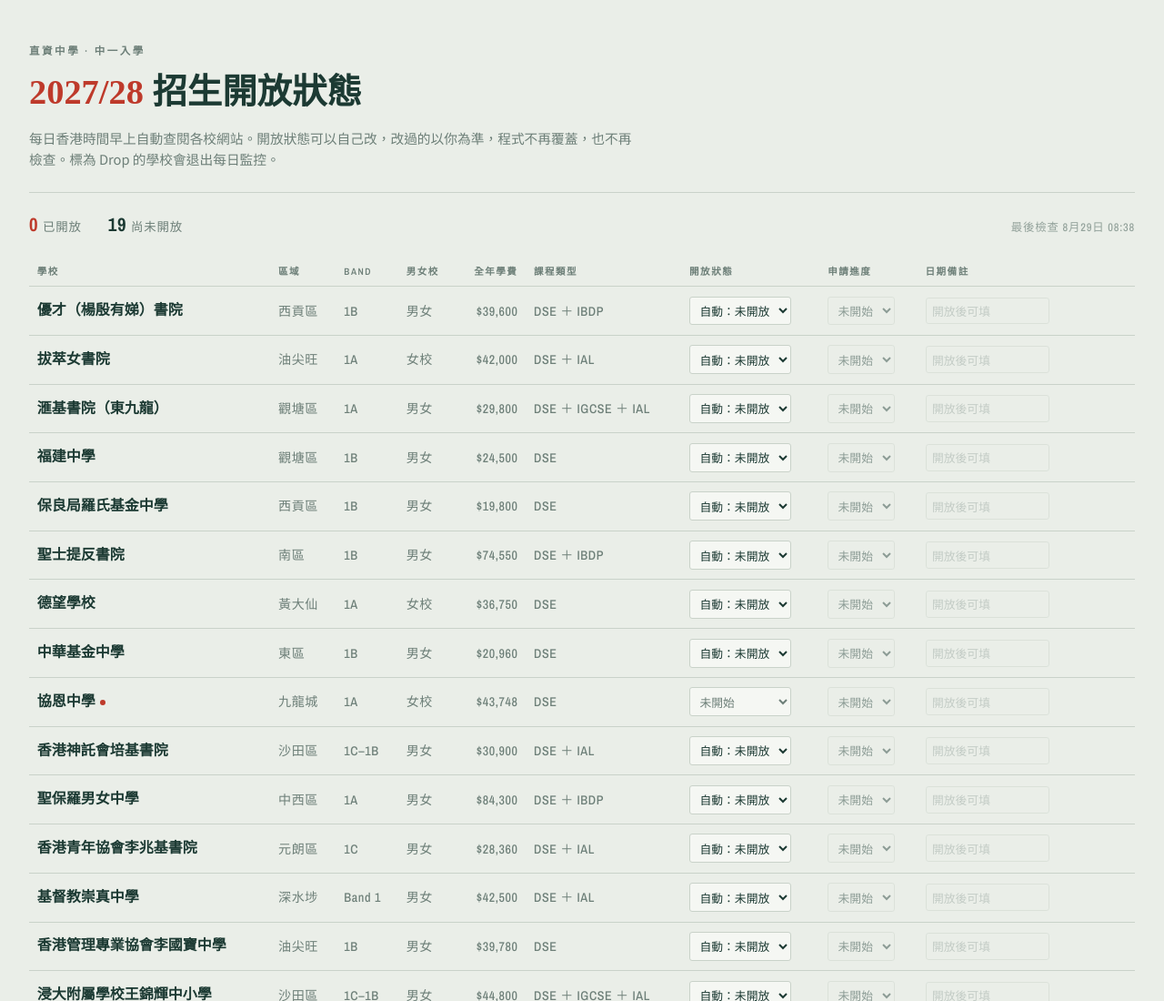
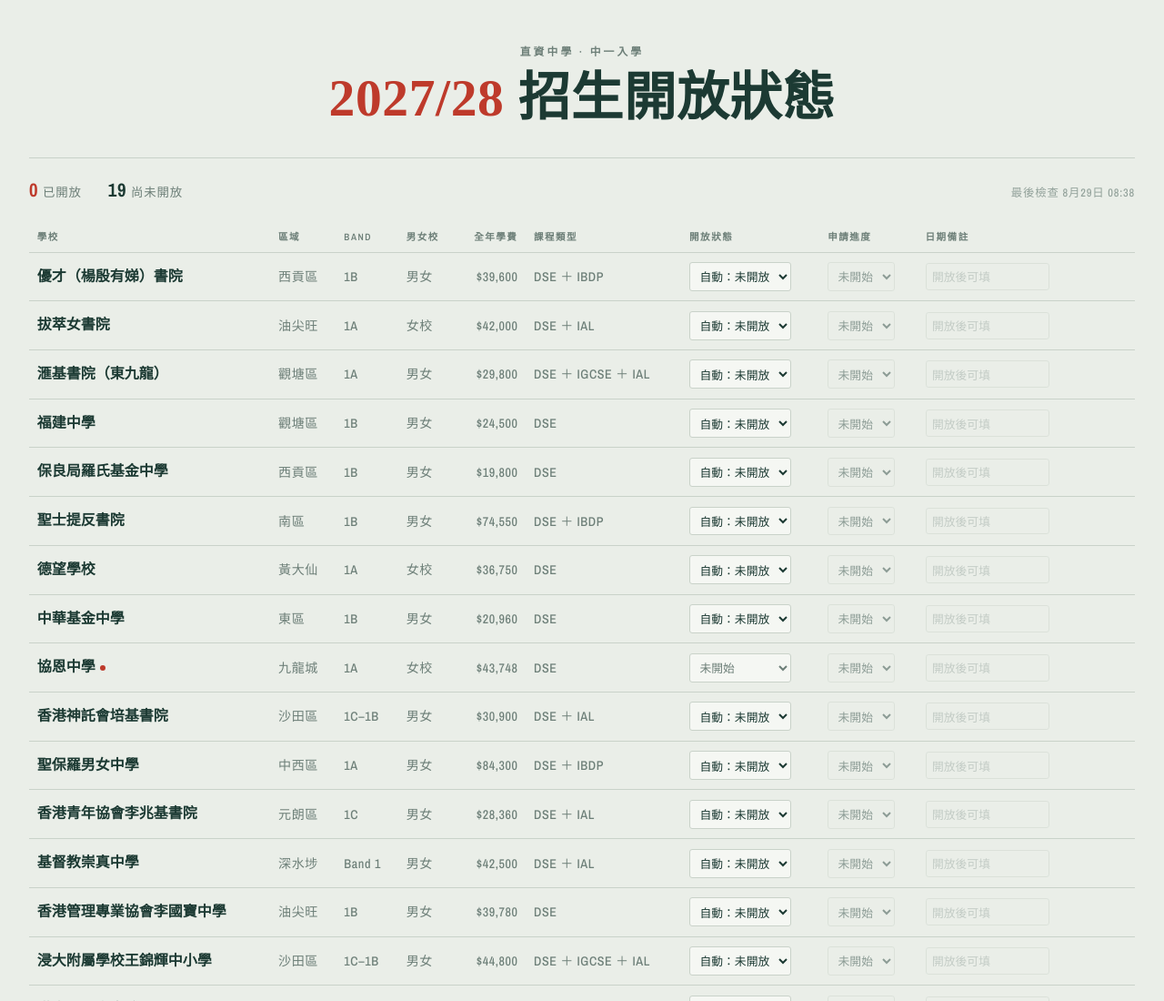
Before and after one commit to cindysi6699-svg/schoolmonitor, a plain HTML site: page index.html in a window 1280 px wide. Shown: the top 1100 px of the page at 91% size. Drawn offline with nearby package versions, Linux system fonts and the light colour scheme.

Commit message:
Add files via upload

```diff
--- a/index.html
+++ b/index.html
@@ -19,15 +19,16 @@
   padding:clamp(1.25rem,4vw,3rem) clamp(.75rem,3vw,2rem) 5rem}
 .wrap{max-width:82rem;margin:0 auto}
 
+.masthead{text-align:center;margin-bottom:.5rem}
 .eyebrow{font-family:"Archivo Narrow",sans-serif;font-weight:700;
-  letter-spacing:.22em;text-transform:uppercase;font-size:.72rem;color:var(--muted)}
+  letter-spacing:.26em;text-transform:uppercase;font-size:.74rem;color:var(--muted)}
 h1{font-family:"Noto Serif TC",serif;font-weight:700;
-  font-size:clamp(1.6rem,4.5vw,2.4rem);margin:.4rem 0 .6rem}
+  font-size:clamp(2.1rem,6vw,3.6rem);letter-spacing:.01em;
+  line-height:1.15;margin:.55rem 0 0}
 h1 .yr{color:var(--chop)}
-.lede{color:var(--muted);max-width:42rem;font-size:.92rem}
 
 .bar{display:flex;flex-wrap:wrap;align-items:baseline;gap:.4rem 1.8rem;
-  margin:1.5rem 0 1.25rem;padding-top:1.1rem;border-top:1px solid var(--rule);
+  margin:2rem 0 1.25rem;padding-top:1.1rem;border-top:1px solid var(--rule);
   font-family:"Archivo Narrow",sans-serif;font-size:.84rem;
   letter-spacing:.06em;color:var(--muted)}
 .bar b{font-size:1.3rem;font-weight:700;color:var(--ink);
@@ -126,10 +127,10 @@
 </head>
 <body>
 <div class="wrap">
-  <p class="eyebrow">直資中學 · 中一入學</p>
-  <h1><span class="yr" id="yr">2027/28</span> 招生開放狀態</h1>
-  <p class="lede">每日香港時間早上自動查閱各校網站。開放狀態可以自己改，改過的以你為準，程式不再覆蓋，也不再檢查。標為 Drop 的學校會退出每日監控。</p>
-
+  <header class="masthead">
+    <p class="eyebrow">直資中學 · 中一入學</p>
+    <h1><span class="yr" id="yr">2027/28</span> 招生開放狀態</h1>
+  </header>
   <div class="bar" id="bar"></div>
   <div id="banner"></div>
 
@@ -625,10 +626,13 @@
     `已 Drop 或人工標為開放的學校會退出每日檢查。<br>`+
     `學費為 2025/26 年度數字。報名詳情一律以學校官方公布為準。`;
 }).catch(e=>{
-  document.getElementById("banner").innerHTML=
-    `<div class="banner">${location.protocol==="file:"
-      ? "以本機檔案開啟，瀏覽器不允許讀取 <code>data/status.json</code>，故只顯示學校名單。"
-      : `讀不到 <code>data/status.json</code>（${e.message}）。到 Actions 手動執行一次即可產生。`}</div>`;
+  // 以本機檔案開啟時讀不到 JSON 是預期行為，不必提示；
+  // 線上讀取失敗才是真的出事，要講出來。
+  if(location.protocol!=="file:"){
+    document.getElementById("banner").innerHTML=
+      `<div class="banner">讀不到 <code>data/status.json</code>（${e.message}）。`+
+      `到 Actions 手動執行一次即可產生。</div>`;
+  }
   rows=SEED.map(s=>({...s}));
   render();
 });
```
